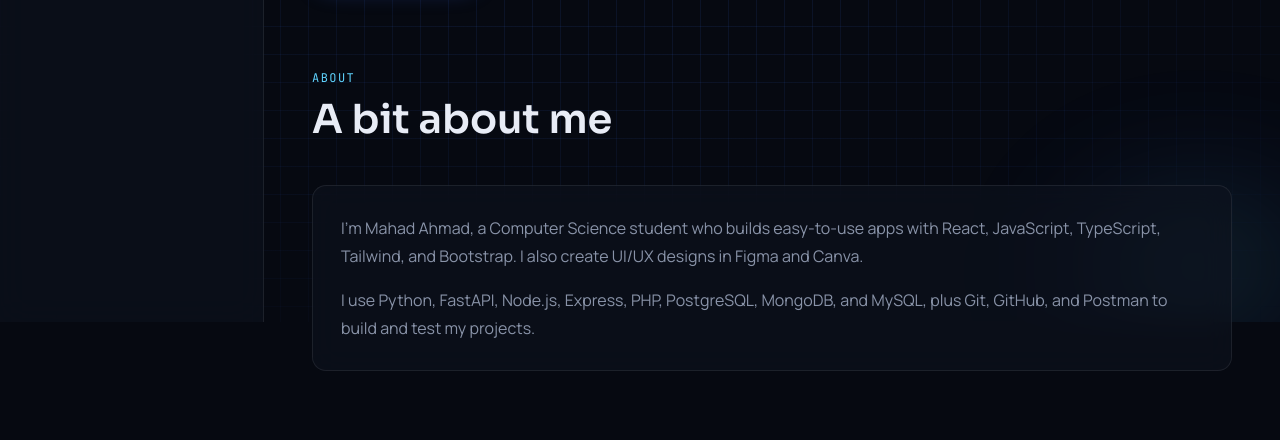
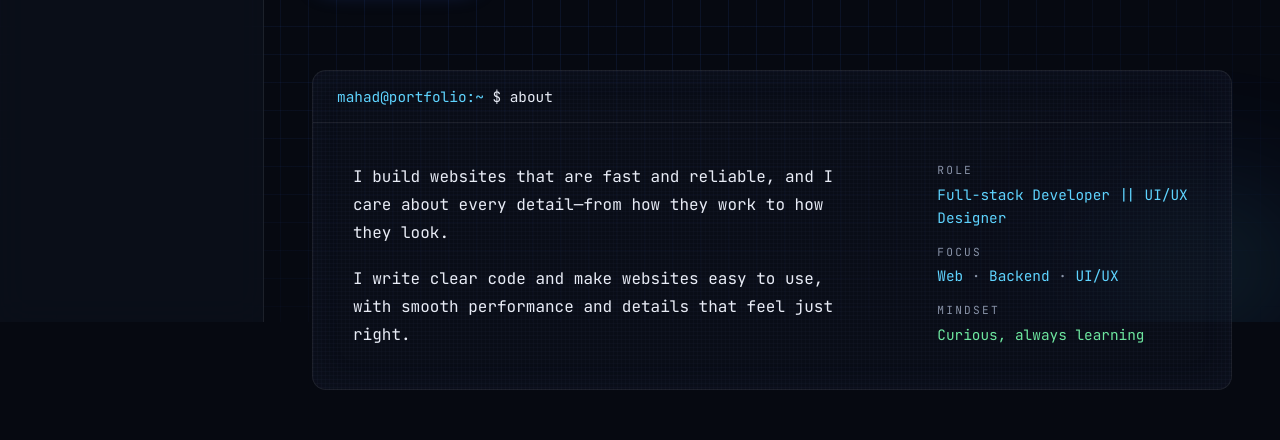
Before and after one commit to mahadahmad16/Portfolio, a React (Vite) app: page / in a window 1280 px wide. Shown: the part 478-918 px from the top of the page. Built offline with nearby package versions, Linux system fonts and the light colour scheme; no server answers.

Commit message:
About me changed

```diff
--- a/src/pages/AboutMe.css
+++ b/src/pages/AboutMe.css
@@ -4,18 +4,100 @@
   gap: 2.5rem;
 }
 
-.about-me__bio .section-heading__title {
-  font-family: var(--font-display);
-  letter-spacing: inherit;
+.about-me__bio {
+  overflow: hidden;
+  border: 1px solid var(--border-hairline);
+  border-radius: var(--radius-md);
+  background:
+    linear-gradient(rgba(111, 128, 178, 0.035) 1px, transparent 1px),
+    linear-gradient(90deg, rgba(111, 128, 178, 0.035) 1px, transparent 1px),
+    color-mix(in srgb, var(--bg-panel-glass) 88%, transparent);
+  background-size: 4px 4px, 4px 4px, auto;
+  box-shadow: inset 0 0 36px rgba(81, 100, 160, 0.06);
 }
 
-.about-me__bio-card p {
+.about-me__command {
   margin: 0;
-  color: var(--text-muted);
-  font-size: 1rem;
+  padding: 1rem 1.5rem;
+  border-bottom: 1px solid var(--border-hairline);
+  color: var(--text-primary);
+  font-family: var(--font-mono);
+  font-size: 0.9rem;
+  font-weight: 400;
+}
+
+.about-me__command span {
+  color: var(--accent-cyan);
+}
+
+.about-me__bio-card {
+  display: grid;
+  grid-template-columns: minmax(0, 2fr) minmax(220px, 1fr);
+  gap: clamp(2rem, 6vw, 5rem);
+  padding: clamp(1.5rem, 4vw, 2.5rem);
+}
+
+.about-me__story p {
+  margin: 0;
+  color: var(--text-primary);
+  font-family: var(--font-mono);
+  font-size: clamp(0.9rem, 1.4vw, 1rem);
   line-height: 1.75;
 }
 
-.about-me__bio-card p + p {
-  margin-top: 1rem;
+.about-me__story p + p {
+  margin-top: 1.15rem;
 }
+
+.about-me__details {
+  display: grid;
+  align-content: start;
+  gap: 1rem;
+  margin: 0;
+  font-family: var(--font-mono);
+}
+
+.about-me__details div {
+  display: grid;
+  gap: 0.35rem;
+}
+
+.about-me__details dt {
+  color: var(--text-muted);
+  font-size: 0.7rem;
+  letter-spacing: 0.2em;
+  text-transform: uppercase;
+}
+
+.about-me__details dd {
+  margin: 0;
+  color: var(--accent-cyan);
+  font-size: 0.9rem;
+  line-height: 1.6;
+}
+
+.about-me__details dd span {
+  color: var(--text-muted);
+}
+
+.about-me__details .about-me__mindset {
+  color: #6ee7a0;
+}
+
+@media (max-width: 680px) {
+  .about-me__bio-card {
+    grid-template-columns: 1fr;
+    gap: 1.75rem;
+  }
+
+  .about-me__details {
+    grid-template-columns: repeat(2, minmax(0, 1fr));
+    gap: 1rem;
+  }
+}
+
+@media (max-width: 420px) {
+  .about-me__details {
+    grid-template-columns: 1fr;
+  }
+}
--- a/src/pages/AboutMe.jsx
+++ b/src/pages/AboutMe.jsx
@@ -1,22 +1,40 @@
 import Hero from "../components/sections/Hero";
-import GlowCard from "../components/common/GlowCard";
-import SectionHeading from "../components/common/SectionHeading";
 import "./AboutMe.css";
 
 export default function AboutMe() {
   return (
     <div className="about-me">
       <Hero />
-      <section className="about-me__bio">
-        <SectionHeading as="h2" eyebrow="About" title="A bit about me" />
-        <GlowCard className="about-me__bio-card">
-          <p>
-            I'm Mahad Ahmad, a Computer Science student who builds easy-to-use apps with React, JavaScript, TypeScript, Tailwind, and Bootstrap. I also create UI/UX designs in Figma and Canva.
-          </p>
-          <p>
-            I use Python, FastAPI, Node.js, Express, PHP, PostgreSQL, MongoDB, and MySQL, plus Git, GitHub, and Postman to build and test my projects.
-          </p>
-        </GlowCard>
+      <section className="about-me__bio" aria-labelledby="about-me-command">
+        <h2 className="about-me__command" id="about-me-command">
+          <span>mahad@portfolio:~</span> $ about
+        </h2>
+        <div className="about-me__bio-card">
+          <div className="about-me__story">
+            <p>
+              I build websites that are fast and reliable, and I care about
+              every detail—from how they work to how they look.
+            </p>
+            <p>
+              I write clear code and make websites easy to use, with smooth
+              performance and details that feel just right.
+            </p>
+          </div>
+          <dl className="about-me__details">
+            <div>
+              <dt>Role</dt>
+              <dd>Full-stack Developer || UI/UX Designer</dd>
+            </div>
+            <div>
+              <dt>Focus</dt>
+              <dd>Web <span>·</span> Backend <span>·</span> UI/UX</dd>
+            </div>
+            <div>
+              <dt>Mindset</dt>
+              <dd className="about-me__mindset">Curious, always learning</dd>
+            </div>
+          </dl>
+        </div>
       </section>
     </div>
   );
```
